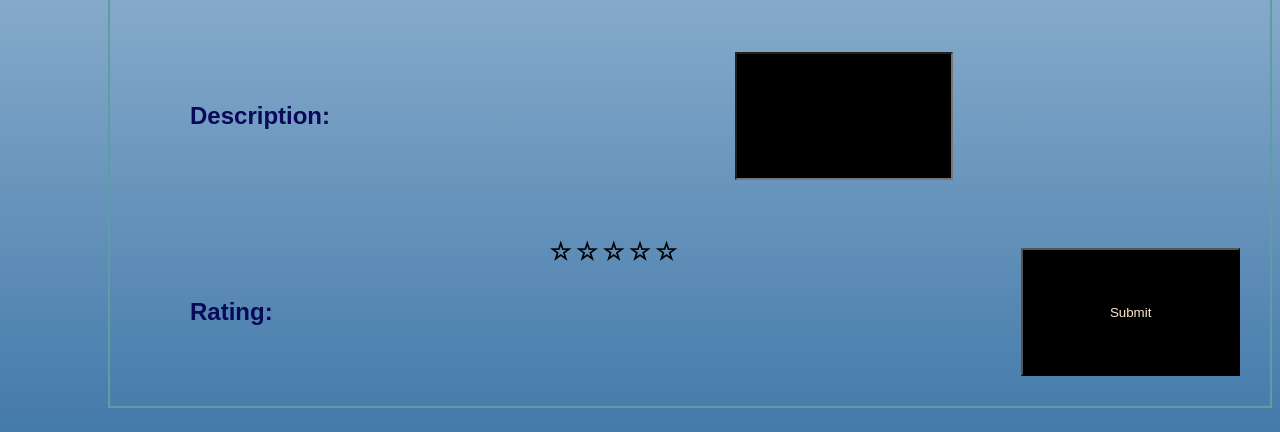
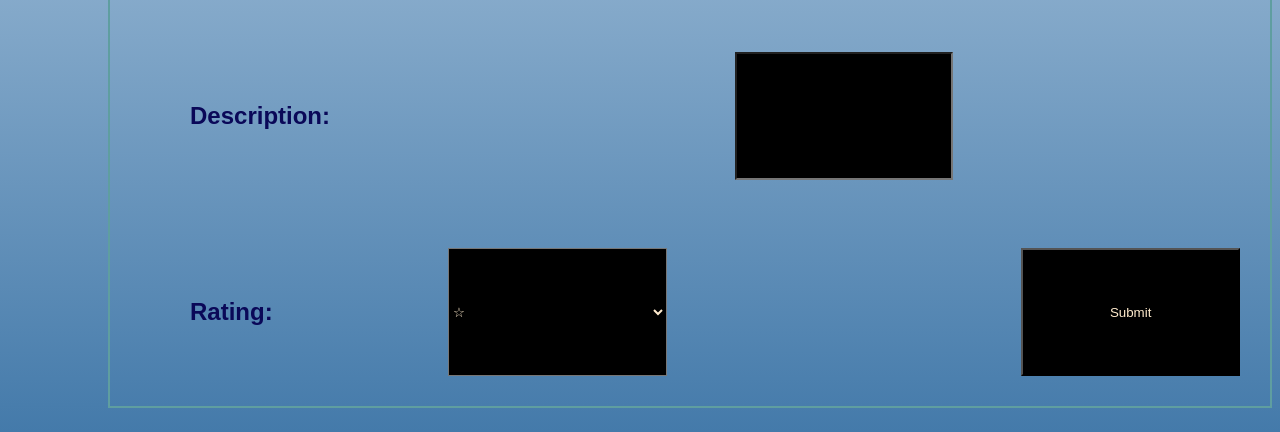
Before and after one commit to nkode-academy/academy_project, a Flask app: template templates/home.html in a window 1280 px wide. Shown: the part 712-1144 px from the top of the page. Run offline with Flask 2, Linux system fonts and the light colour scheme; the template is opened without the code that fills it, so the values that code supplies are empty.

Commit message:
updated the rating to dropdown system

```diff
--- a/templates/home.html
+++ b/templates/home.html
@@ -55,20 +55,6 @@
         padding-left:initial;
         text-align: center;
     }
-    .rating {
-        unicode-bidi: bidi-override;
-        direction: rtl;
-    }
-    .rating > span {
-        display: inline-block;
-        position: relative;
-        width: 1.1em;
-    }
-    .rating > span:hover:before,
-    .rating > span:hover ~ span:before {
-        content: "\2605";
-        position: absolute;
-    }
 </style>
 <h1>
     <p1>Academy preferred Locations</p1>
@@ -76,7 +62,7 @@
 
 <form action="/new_entry">
     <label for="type">Type:</label><br>
-    <select name="type" method="GET" action="/">
+    <select name="type">
         {%for type in location_types%}
         <option value="{{ type }}">{{ type }}</option>
         {%endfor%}
@@ -88,10 +74,13 @@
     <label for="description">Description:</label><br>
     <input type="text" id="description" name="description"><br>
     <label for="rating">Rating:</label>
-    <div class="rating">
-        <span>☆</span><span>☆</span><span>☆</span><span>☆</span><span>☆</span>
-        </div>
-        <br>
+    <select name="rating">
+        <option value="1"> ☆ </option>
+        <option value="2"> ☆☆ </option>
+        <option value="3"> ☆☆☆ </option>
+        <option value="4"> ☆☆☆☆ </option>
+        <option value="5"> ☆☆☆☆☆ </option>
+    </select><br>
     <input type="submit" value="Submit">
 </form>
 
```
